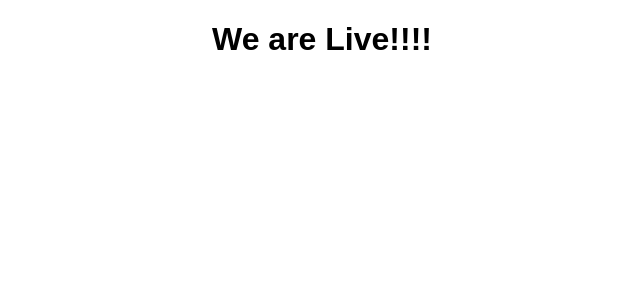
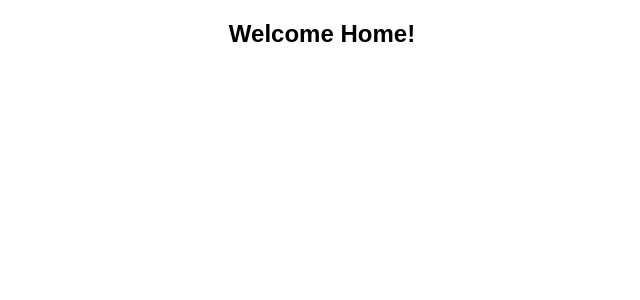
Before and after one commit to dokinqs/event-project, a React (Create React App) app in the folder client/: page / in a window 1280 px wide. Shown: the top 300 px of the page, without its empty margins (318-958 px from the left). Built offline with nearby package versions, Linux system fonts and the light colour scheme.

Commit message:
created components with js files

```diff
--- a/client/src/App.js
+++ b/client/src/App.js
@@ -1,16 +1,16 @@
 import React, { Component } from 'react';
 import logo from './logo.svg';
 import './App.css';
-import { BrowserRouter as Router, Route, Link } from 'react-router-dom';
+import { Route } from 'react-router-dom';
+import Events from './components/Events';
+
 
 class App extends Component {
   render() {
     return (
-      <Router>
       <div className="App">
-        <h1>We are Live!!!!</h1>
+        <Route exact path="/" component={Events} />
       </div>
-      </Router>
     );
   }
 }
--- /dev/null
+++ b/client/src/components/Events.js
@@ -0,0 +1,9 @@
+import React from 'react';
+
+export default (props) => {
+  return (
+    <div>
+    <h2>Welcome Home!</h2>
+  </div>
+  )
+}
--- a/client/src/index.js
+++ b/client/src/index.js
@@ -2,8 +2,13 @@ import React from 'react';
 import ReactDOM from 'react-dom';
 import './index.css';
 import App from './App';
+import { BrowserRouter as Router } from 'react-router-dom'
 import registerServiceWorker from './registerServiceWorker';
 
 
-ReactDOM.render(<App />, document.getElementById('root'));
+ReactDOM.render(
+  <Router>
+  <App />
+  </Router>
+  , document.getElementById('root'));
 registerServiceWorker();
```
Also changed, not shown: client/src/components/Header.js (added, +8 -0 lines), 1 other file (tests, documents, lock files or other folders).
